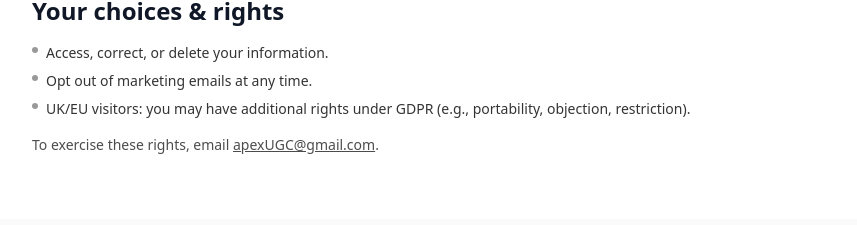
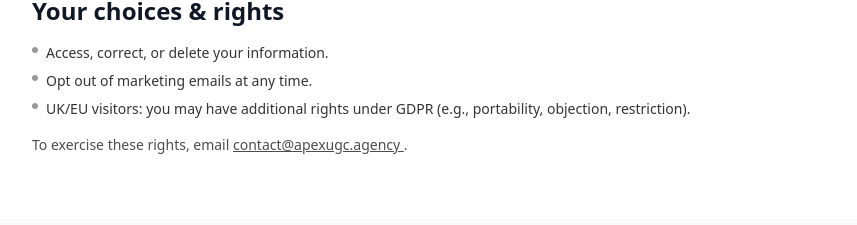
Before and after one commit to TobyKThurston/ugc-agency-landing, a Next.js app: page /privacy in a window 1280 px wide. Shown: the part 1714-1939 px from the top of the page, without its empty margins (192-1049 px from the left). Built offline with nearby package versions, Linux system fonts and the light colour scheme.

Commit message:
optimized emails and email us button for a module

```diff
--- a/src/app/creator/page.tsx
+++ b/src/app/creator/page.tsx
@@ -122,7 +122,7 @@ function Navbar() {
           ))}
         </nav>
         <div className="flex items-center gap-2">
-          <Button variant="ghost" href="mailto:apexUGC@gmail.com">Contact</Button>
+          <Button variant="ghost" href="mailto:contact@apexugc.agency">Contact</Button>
         </div>
       </Container>
     </div>
@@ -262,7 +262,7 @@ Subscribe to creator updates: ${data.get("subscribe") ? "Yes" : "No"}
 `
     );
 
-    const mailto = `mailto:apexUGC@gmail.com?subject=${subject}&body=${body}`;
+    const mailto = `mailto:contact@apexugc.agency?subject=${subject}&body=${body}`;
     window.location.href = mailto;
 
     setTimeout(() => setLoading(false), 600);
--- a/src/app/page.tsx
+++ b/src/app/page.tsx
@@ -131,7 +131,7 @@ function Navbar({ onOpenQuote }: { onOpenQuote: () => void }) {
   );
 }
 
-// ---------- Hero (manual center with flex; marquee pinned to bottom + subtle PNG watermark) ----------
+// ---------- Hero ----------
 function Hero({ onOpenQuote }: { onOpenQuote: () => void }) {
   const industries = [
     "E-commerce","Beauty","Skincare","Fitness","Tech gadgets","SaaS","AI tools","Fintech",
@@ -487,7 +487,7 @@ function FAQs() {
   );
 }
 
-// ---------- Footer (link routes to /privacy) ----------
+// ---------- Footer ----------
 function Footer() {
   return (
     <footer className="border-t border-black/10 bg-white">
@@ -508,7 +508,41 @@ function Footer() {
   );
 }
 
-// ---------- Modal + Form ----------
+// ---------- Contact Modal (new) ----------
+function ContactModal({ open, onClose }: { open: boolean; onClose: () => void }) {
+  const email = "contact@apexugc.agency";
+
+  async function copy() {
+    try {
+      await navigator.clipboard.writeText(email);
+      alert("Email copied to clipboard");
+    } catch {
+      // fallback: no-op
+    }
+  }
+
+  return (
+    <div className={cx("fixed inset-0 z-50 items-center justify-center p-4", open ? "flex" : "hidden")}>
+      <div className="absolute inset-0 bg-black/40" onClick={onClose} />
+      <div className="relative w-full max-w-sm rounded-2xl bg-white p-6 shadow-2xl">
+        <button aria-label="Close" onClick={onClose} className="absolute right-3 top-3 rounded-full p-2 text-black/50 hover:bg-black/5">✕</button>
+        <h3 className="text-xl font-bold" style={{ color: colors.navy, fontFamily: fontStack }}>Email us</h3>
+        <p className="mt-2 text-sm text-black/70" style={{ fontFamily: fontStack }}>
+          Reach us anytime at:
+        </p>
+        <div className="mt-3 rounded-xl border border-black/10 bg-black/5 px-3 py-2 text-sm">
+          {email}
+        </div>
+        <div className="mt-5 flex gap-3">
+          <Button onClick={copy} variant="soft">Copy email</Button>
+          <Button href={`mailto:${email}`}>Open mail app</Button>
+        </div>
+      </div>
+    </div>
+  );
+}
+
+// ---------- Quote Modal + Form ----------
 function QuoteModal({ open, onClose }: { open: boolean; onClose: () => void }) {
   const [sent, setSent] = useState(false);
   return (
@@ -551,7 +585,7 @@ Budget: ${data.get("budget")}
 Needs: ${data.get("needs")}
 `
     );
-    const mailto = `mailto:apexUGC@gmail.com?subject=${subject}&body=${body}`;
+    const mailto = `mailto:contact@apexugc.agency?subject=${subject}&body=${body}`;
     window.location.href = mailto;
     setTimeout(() => {
       setLoading(false);
@@ -600,6 +634,8 @@ Needs: ${data.get("needs")}
 // ---------- Page ----------
 export default function Page() {
   const [open, setOpen] = useState(false);
+  const [contactOpen, setContactOpen] = useState(false);
+
   useMemo(() => {
     if (typeof window !== "undefined") {
       document.documentElement.style.scrollBehavior = "smooth";
@@ -621,12 +657,13 @@ export default function Page() {
             <p className="mx-auto mt-2 max-w-2xl text-sm text-black/70">Tell us about your product and goals. We’ll craft a quote for the right deliverables and timeline.</p>
             <div className="mt-6 flex justify-center gap-3">
               <Button onClick={() => setOpen(true)}>Get a Quote</Button>
-              <Button href="mailto:apexUGC@gmail.com" variant="soft">Email us</Button>
+              <Button onClick={() => setContactOpen(true)} variant="soft">Email us</Button>
             </div>
           </div>
         </Reveal>
       </Section>
       <Footer />
+      <ContactModal open={contactOpen} onClose={() => setContactOpen(false)} />
       <QuoteModal open={open} onClose={() => setOpen(false)} />
     </main>
   );
--- a/src/app/privacy/page.tsx
+++ b/src/app/privacy/page.tsx
@@ -102,7 +102,7 @@ function Navbar() {
         </Link>
         <div className="flex items-center gap-2">
           <Button href="/creator" variant="soft">Become a Creator</Button>
-          <Button href="mailto:apexUGC@gmail.com" variant="ghost">Contact</Button>
+          <Button href="mailto:contact@apexugc.agency" variant="ghost">Contact</Button>
         </div>
       </Container>
     </div>
@@ -222,7 +222,7 @@ export default function Page() {
         </ul>
         <Reveal delay={0.12}>
           <p className="mt-4 text-sm text-black/70">
-            To exercise these rights, email <a className="underline" href="mailto:apexUGC@gmail.com">apexUGC@gmail.com</a>.
+            To exercise these rights, email <a className="underline" href="mailto:contact@apexugc.agency">contact@apexugc.agency            </a>.
           </p>
         </Reveal>
       </Section>
@@ -269,11 +269,11 @@ export default function Page() {
           <div className="rounded-2xl border border-black/10 bg-white p-6 shadow-sm">
             <h2 className="text-xl font-bold" style={{ color: colors.navy }}>Contact</h2>
             <p className="mt-2 text-sm text-black/70">
-              Questions or requests? Email <a className="underline" href="mailto:apexUGC@gmail.com">apexUGC@gmail.com</a>.
+              Questions or requests? Email <a className="underline" href="mailto:contact@apexugc.agency">contact@apexugc.agency              </a>.
             </p>
             <div className="mt-4 flex gap-3">
               <Button href="/" variant="soft">Back to Home</Button>
-              <Button href="mailto:apexUGC@gmail.com">Email us</Button>
+              <Button href="mailto:contact@apexugc.agency">Email us</Button>
             </div>
           </div>
         </Reveal>
```
